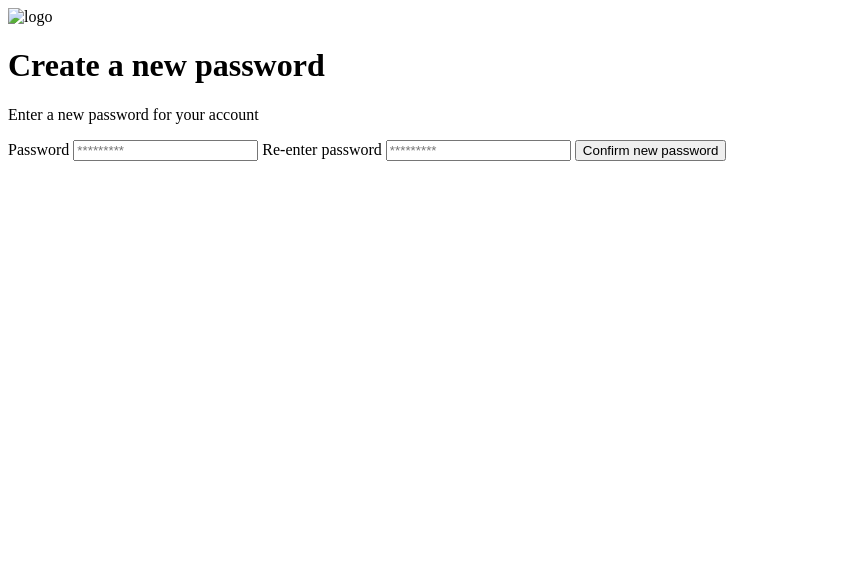
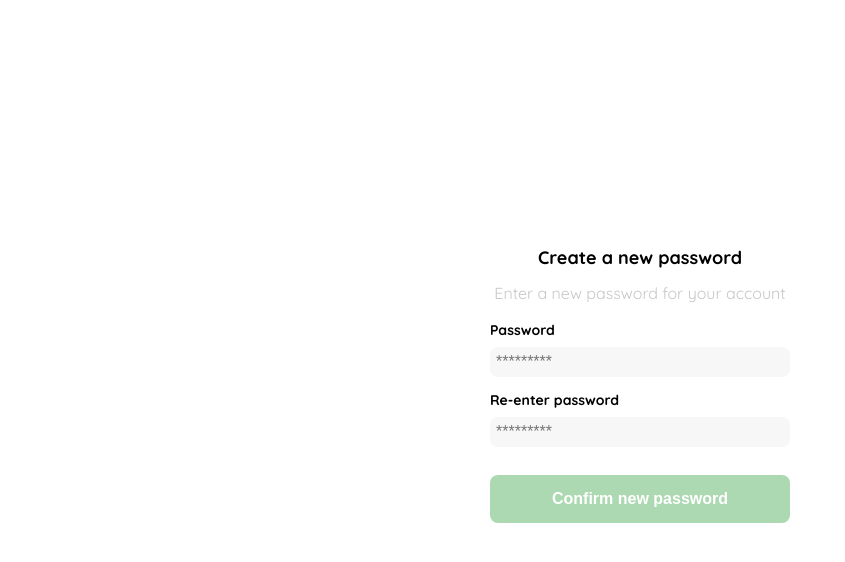
Before and after one commit to andresgrdn/clon-proyecto-platzi-escuela-de-js, a plain HTML site: page new-password.html in a window 1280 px wide. Shown: the whole page, without its empty margins (0-845 px from the left). Drawn offline with Linux system fonts and the light colour scheme.

Commit message:
Clase 2: Estilos del new-login

```diff
--- a/new-password.html
+++ b/new-password.html
@@ -5,15 +5,135 @@
   <meta charset="UTF-8">
   <meta http-equiv="X-UA-Compatible" content="IE=edge">
   <meta name="viewport" content="width=device-width, initial-scale=1.0">
+  <link rel="preconnect" href="https://fonts.googleapis.com">
+  <link rel="preconnect" href="https://fonts.gstatic.com" crossorigin>
+  <link href="https://fonts.googleapis.com/css2?family=Quicksand:wght@400;500;700&display=swap" rel="stylesheet">
   <title>New password</title>
 
-  <style></style>
+  <style>
+    * {
+      box-sizing: border-box;
+
+      margin: 0;
+      padding: 0;
+    }
+
+    :root {
+      --very-light-pink: #C7C7C7;
+      --text-input-field: #F7F7F7;
+      --hospital-green: #ACD9B2;
+      --white: #FFFFFF;
+      --black: #000000;
+      --dark: #232830;
+
+      --sm: 14px;
+      --md: 16px;
+      --lg: 18px;
+    }
+
+    body {
+      font-family: 'Quicksand', sans-serif;
+    }
+
+    .login {
+      display: grid;
+      place-items: center;
+
+      width: 100%;
+      height: 100vh;
+    }
+
+    .form-container {
+      display: grid;
+      grid-template-rows: auto 1fr auto;
+
+      width: 300px;
+    }
+
+    .logo {
+      display: none;
+      justify-self: center;
+
+      margin-bottom: 18px;
+
+      width: 150px;
+    }
+
+    .title {
+      text-align: center;
+
+      margin-bottom: 14px;
+
+      font-size: var(--lg);
+    }
+
+    .subtitle {
+      text-align: center;
+
+      margin-top: 0;
+      margin-bottom: 18px;
+
+      font-size: var(--md);
+      font-weight: 300;
+
+      color: var(--very-light-pink);
+    }
+
+    .form {
+      display: flex;
+      flex-direction: column;
+    }
+
+    .label {
+      margin-bottom: 8px;
+
+      font-size: var(--sm);
+      font-weight: bold;
+    }
+
+    .input {
+      margin-bottom: 14px;
+      border: none;
+      border-radius: 8px;
+      padding: 6px;
+      height: 30px;
+
+      font-size: var(--md);
+
+      background-color: var(--text-input-field);
+    }
+
+    .primary-button {
+      border: none;
+      border-radius: 8px;
+      height: 48px;
+
+      font-size: var(--md);
+      font-weight: bold;
+
+      background-color: var(--hospital-green);
+      color: var(--white);
+
+      cursor: pointer;
+    }
+
+    .login-button {
+      margin-top: 14px;
+      margin-bottom: 32px;
+    }
+
+    @media (max-width: 640px) {
+      .logo {
+        display: block;
+      }
+    }
+  </style>
 </head>
 
 <body>
   <div class="login">
     <div class="form-container">
-      <img src="" alt="logo" class="logo">
+      <img src="./logos/logo_yard_sale.svg" alt="logo" class="logo">
 
       <h1 class="title">Create a new password</h1>
       <p class="subtitle">Enter a new password for your account</p>
```
